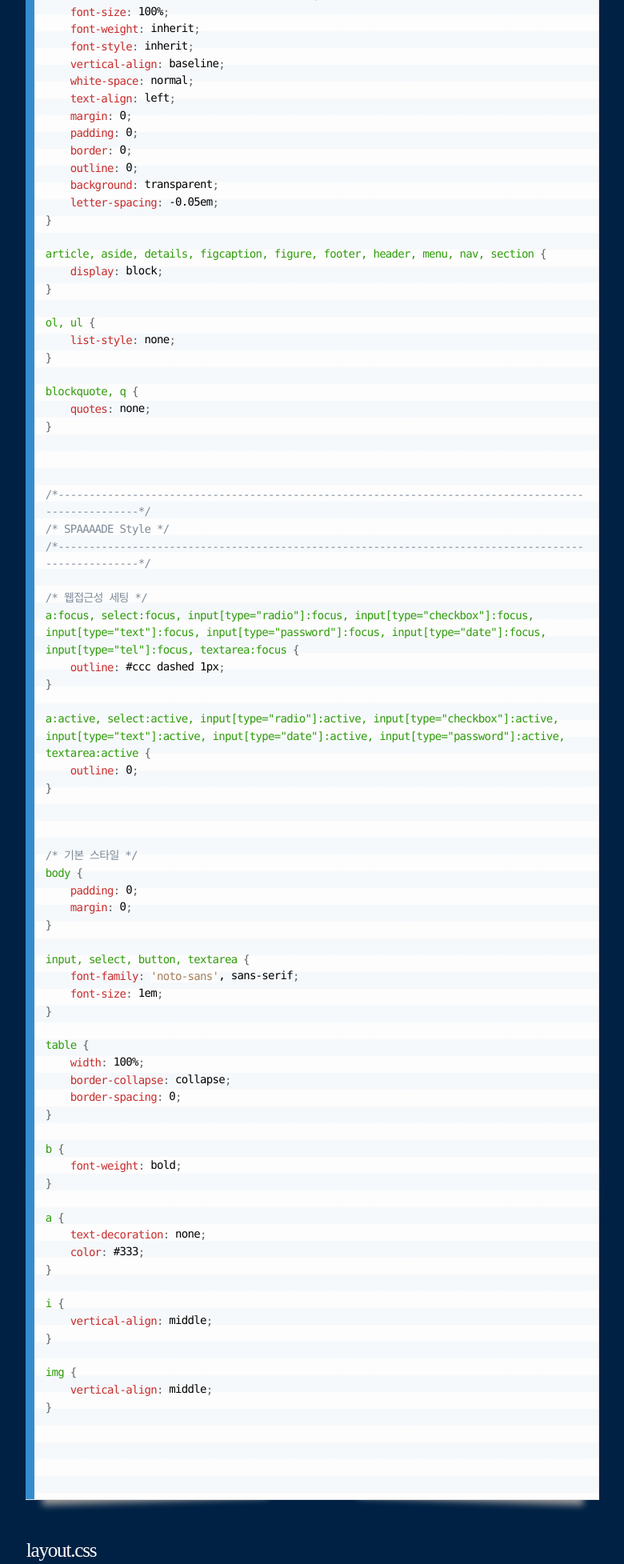
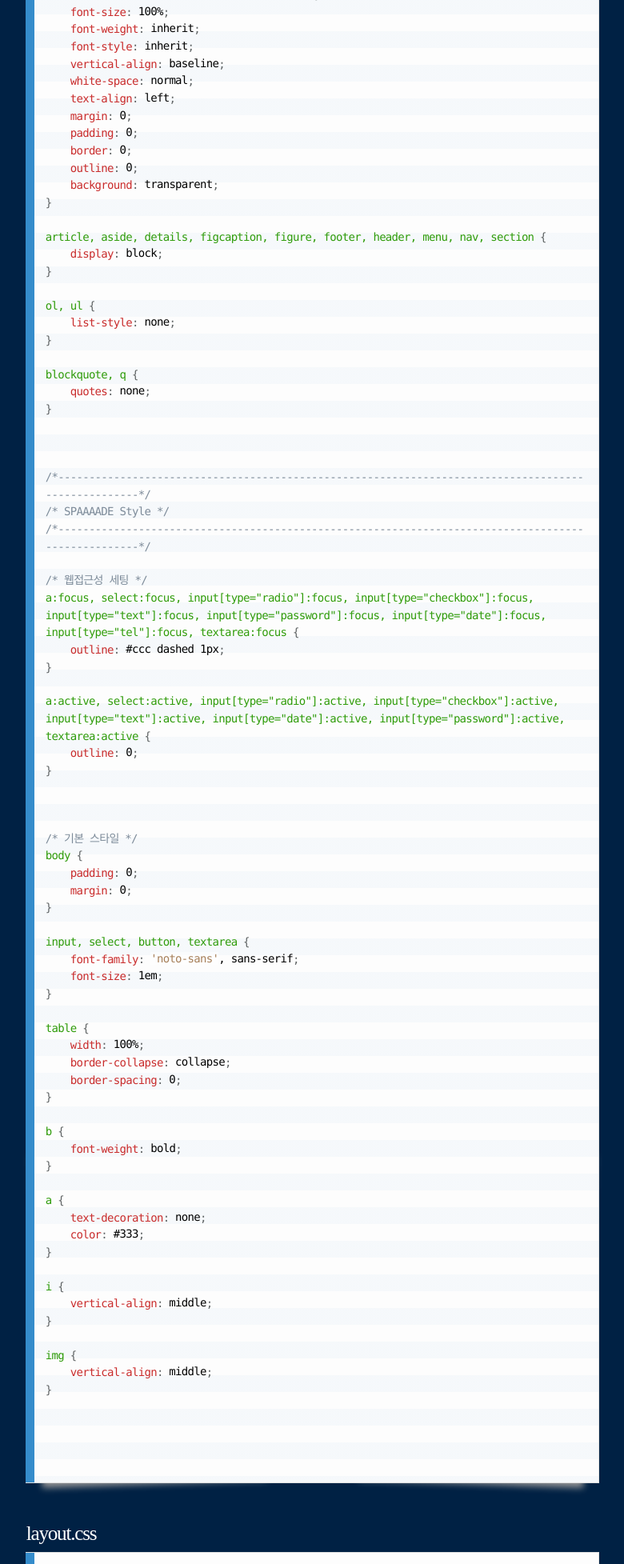
Before and after one commit to chocoma87/sp.framework, a PHP site: page /elements-typo.php in a window 1280 px wide. Shown: the part 785-2740 px from the top of the page at 80% size, without its empty margins (372-1152 px from the left). Run offline with PHP 8.4, Linux system fonts and the light colour scheme; some libraries are stand-ins or nearby versions.

Commit message:
- style 수정한다.

```diff
--- a/elements-typo.php
+++ b/elements-typo.php
@@ -39,7 +39,6 @@ dd, del, details, dfn, dialog, div, dl, dt, em, embed, fieldset, figcaption, fig
     border: 0;
     outline: 0;
     background: transparent;
-    letter-spacing: -0.05em;
 }
 
 article, aside, details, figcaption, figure, footer, header, menu, nav, section {
```
